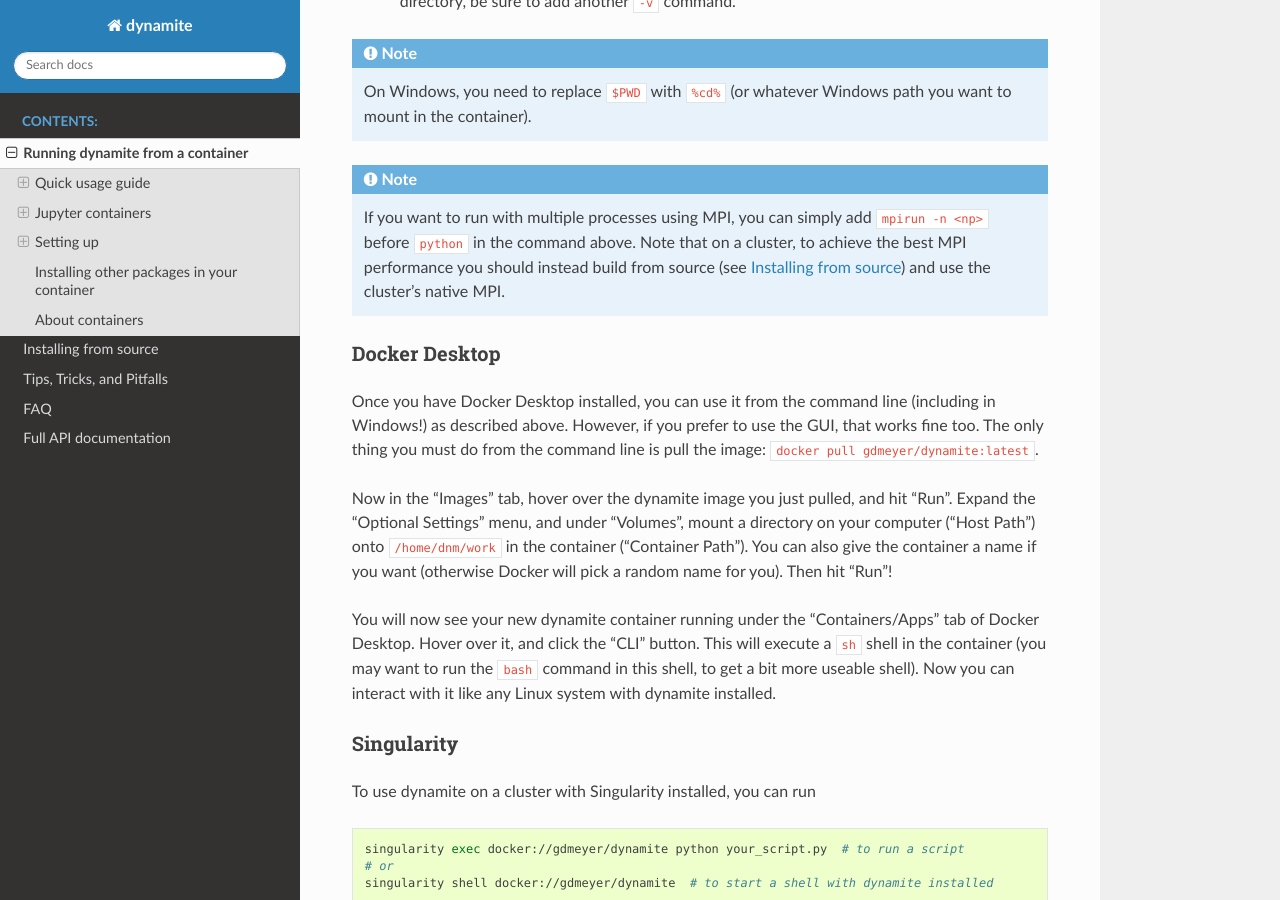
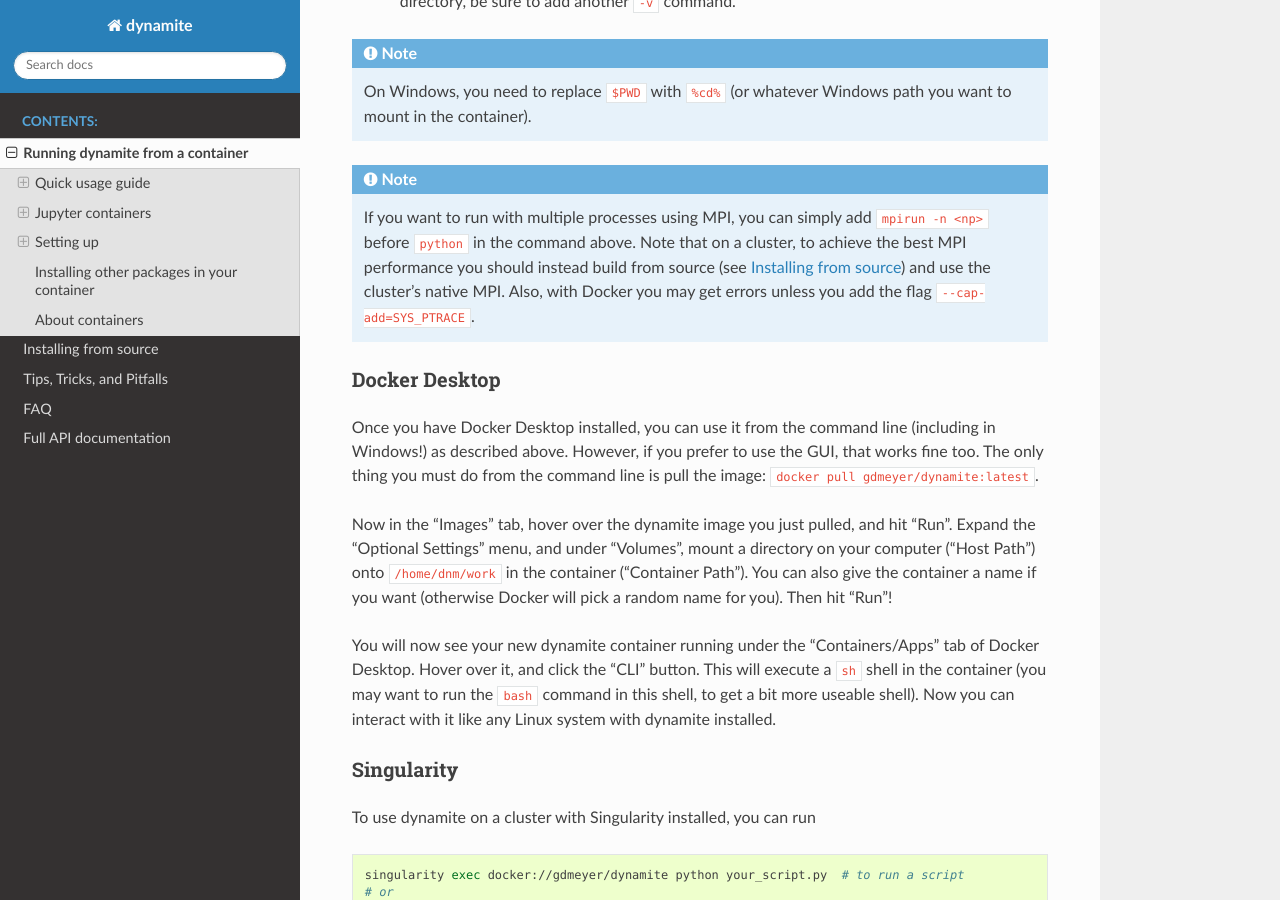
Before and after one commit to GregDMeyer/dynamite, a Sphinx documentation site: the page built from docs/containers.rst, in a window 1280 px wide and 900 px high, scrolled down 841 px. Built offline with Sphinx 7.4.7 and the Read the Docs theme 2.0.0, drawn with Linux system fonts in a browser that asks for light colours.

Commit message:
add note about docker and SYS_PTRACE

```diff
--- a/docs/containers.rst
+++ b/docs/containers.rst
@@ -43,6 +43,7 @@
    If you want to run with multiple processes using MPI, you can simply add ``mpirun -n <np>``
    before ``python`` in the command above. Note that on a cluster, to achieve the best MPI performance
    you should instead build from source (see :ref:`installing`) and use the cluster's native MPI.
+   Also, with Docker you may get errors unless you add the flag ``--cap-add=SYS_PTRACE``.
 
 .. _desktop_script:
 
```
